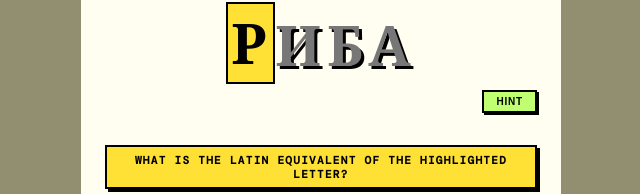
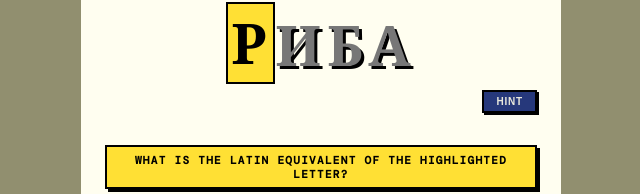
Before and after one commit to znichola/cyri, a React (Vite) app: page / in a window 1280 px wide. Shown: the part 144-338 px from the top of the page, without its empty margins (319-959 px from the left). Built offline with nearby package versions, Linux system fonts and the light colour scheme.

Commit message:
fix: ico color to yellow

```diff
--- a/src/styles/styles.css
+++ b/src/styles/styles.css
@@ -5,10 +5,11 @@
   --color-text-muted: #333;
   --color-text-faint: #555;
   --color-text-dim: #777;
+  --color-text-light: #e9e8dc;
   --color-border: #000;
   --color-track: #000;
   --color-accent: #FFE034;
-  --color-accent-alt: #C1FF72;
+  --color-accent-alt: #26387b;
   --color-accent-wrong: #FF6B6B;
 
   --color-correct-bg: #C1FF72;
@@ -167,7 +168,7 @@
 
 .hint-btn {
   background: var(--color-accent-alt);
-  color: #000;
+  color: var(--color-text-light);
   border: 2px solid #000;
   border-radius: 0;
   padding: 4px 12px;
```
Also changed, not shown: public/icon-512x512.png (added), 1 other file (tests, documents, lock files or other folders).
